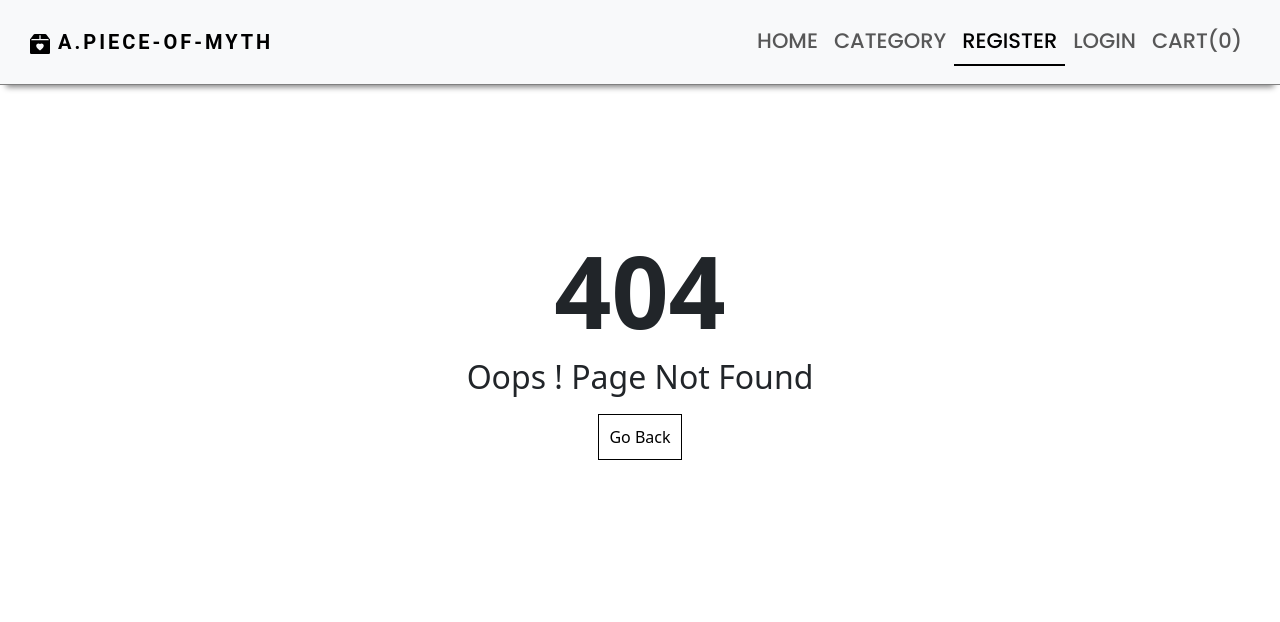
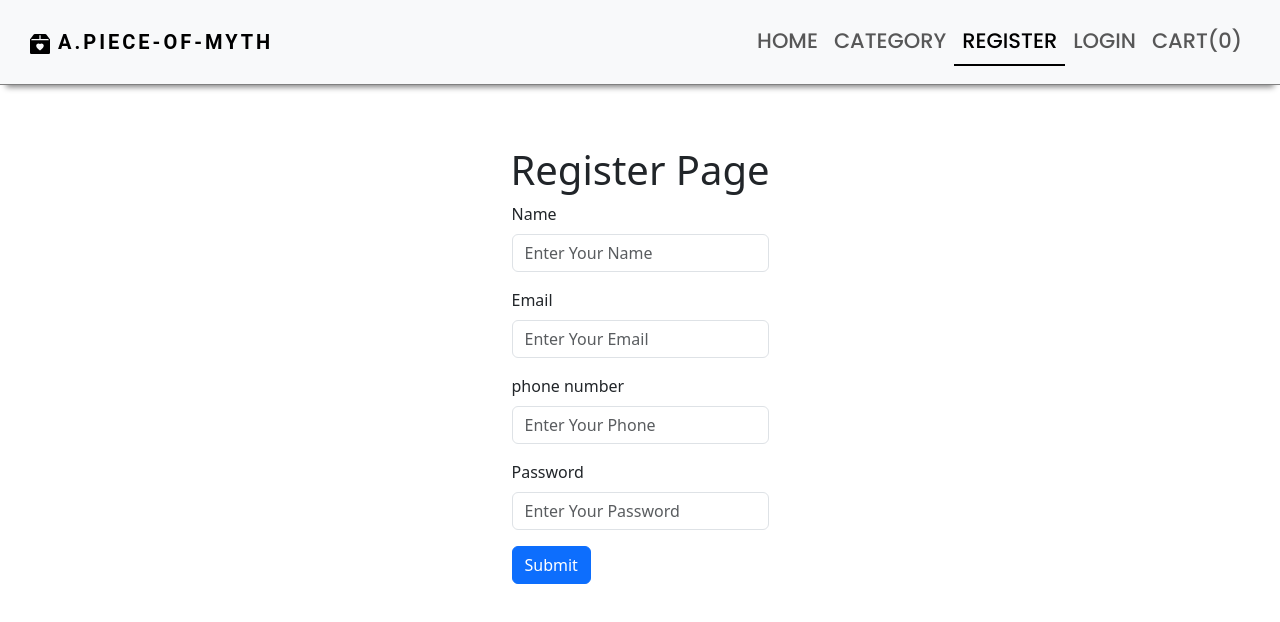
Before and after one commit to nanthatp/a.piece-of-myth, a React (Create React App) app in the folder client/: page /register in a window 1280 px wide. Before the commit this address had no page. Shown: the top 622 px of the page. Built offline with nearby package versions, Linux system fonts and the light colour scheme; the HTML template or start-up script is replaced by a standard one.

Commit message:
long du si

```diff
--- a/client/package.json
+++ b/client/package.json
@@ -11,7 +11,7 @@
     "react-dom": "^18.2.0",
     "react-helmet": "^6.1.0",
     "react-router-dom": "^6.14.1",
-    "react-scripts": "5.0.1",
+    "react-scripts": "^5.0.1",
     "react-toastify": "^9.1.3",
     "web-vitals": "^2.1.4"
   },
--- a/client/src/App.js
+++ b/client/src/App.js
@@ -5,12 +5,16 @@ import About from './pages/About';
 import Contact from './pages/Contact';
 import Policy from './pages/Policy';
 import Pagenotfound from './pages/Pagenotfound';
+import Register from './pages/Auth/Register';
+import { ToastContainer } from 'react-toastify';
+  import 'react-toastify/dist/ReactToastify.css';
 
 function App() {
   return (
     <>
     <Routes>
       <Route path='/' element={<HomePage/>} />
+      <Route path='/register' element={<Register/>} />
       <Route path='/about' element={<About/>} />
       <Route path='/contact' element={<Contact/>} />
       <Route path='/policy' element={<Policy/>} />
--- a/client/src/components/Layout/Layout.js
+++ b/client/src/components/Layout/Layout.js
@@ -2,7 +2,8 @@ import React from 'react'
 import Header from './Header'
 import Footer from './Footer'
 import {Helmet} from "react-helmet";
-
+import { ToastContainer } from 'react-toastify';
+  import 'react-toastify/dist/ReactToastify.css';
 const Layout = ({children,title,description,keywords,author}) => {
   return (
     <div>
@@ -14,7 +15,10 @@ const Layout = ({children,title,description,keywords,author}) => {
           <title>{title}</title>
         </Helmet>
         <Header />
-        <main style={{minHeight:'130vh'}}>{children}</main>
+        <main style={{minHeight:'130vh'}}>
+          <ToastContainer />
+          {children}
+        </main>
         <Footer />
     </div>
   )
--- a/client/src/index.css
+++ b/client/src/index.css
@@ -157,3 +157,12 @@ font-family: 'PT Serif', serif; */
   text-indent: 30px;
   line-height: 2;
 }
+
+/* ============================== register page ============================ */
+.register{
+  display: flex;
+  align-items: center;
+  justify-content: center;
+  height: 70vh;
+  flex-direction: column;
+}
--- /dev/null
+++ b/client/src/pages/Auth/Register.js
@@ -0,0 +1,87 @@
+import React,{useState} from 'react'
+import Layout from '../../components/Layout/Layout';
+import { toast } from 'react-toastify';
+const Register= () => {
+    const [name,setName] = useState("");
+    const [email,setEmail] = useState("");
+    const [phone,setPhone] = useState("");
+    const [password,setPassword] = useState("");
+
+    //form function
+    const handleSumit = (e) => {
+        e.preventDefault();
+        console.log(name,email,phone,password);
+         toast.success("Register Successfully")
+    }
+  return (
+    <Layout title = "Register - a.piece-of-myth">
+        <div className="register">
+            <h1>Register Page</h1>
+            <form onSubmit={handleSumit}>
+                <div className="mb-3">
+                    <label htmlFor="exampleInputEmail1" className="form-label">
+                        Name
+                    </label>
+
+                    <input
+                        type="text"
+                        value={name}
+                        onChange={(e) => setName(e.target.value)}
+                        className="form-control"
+                        id="exampleInputEmail1"
+                        placeholder="Enter Your Name"
+                        required
+                    />
+                </div>
+                <div className="mb-3">
+                    <label htmlFor="exampleInputEmail1" className="form-label">
+                        Email
+                    </label>
+                    <input
+                        type="email"
+                        value={email}
+                        onChange={(e) => setEmail(e.target.value)}
+                        className="form-control"
+                        id="exampleInputEmail1"
+                        placeholder="Enter Your Email"
+                        required
+                    />
+                </div>
+                <div className="mb-3">
+                    <label htmlFor="exampleInputEmail1" className="form-label">
+                        phone number
+                    </label>
+                    <input
+                        type="text"
+                        value={phone}
+                        onChange={(e) => setPhone(e.target.value)}
+                        className="form-control"
+                        id="exampleInputEmail1"
+                        placeholder="Enter Your Phone"
+                        required
+                    />
+                </div>
+                <div className="mb-3">
+                    <label htmlFor="exampleInputEmail1" className="form-label">
+                        Password
+                    </label>
+                    <input
+                        type="password"
+                        value={password}
+                        onChange={(e) => setPassword(e.target.value)}
+                        className="form-control"
+                        id="exampleInputPassword1"
+                        placeholder="Enter Your Password"
+                        required
+                    />
+                </div>
+                <button type="submit" className="btn btn-primary">
+                    Submit
+                </button>
+            </form>
+        </div>
+    </Layout>
+  )
+}
+
+export default Register
```
Also changed, not shown: 1 other file (tests, documents, lock files or other folders).
